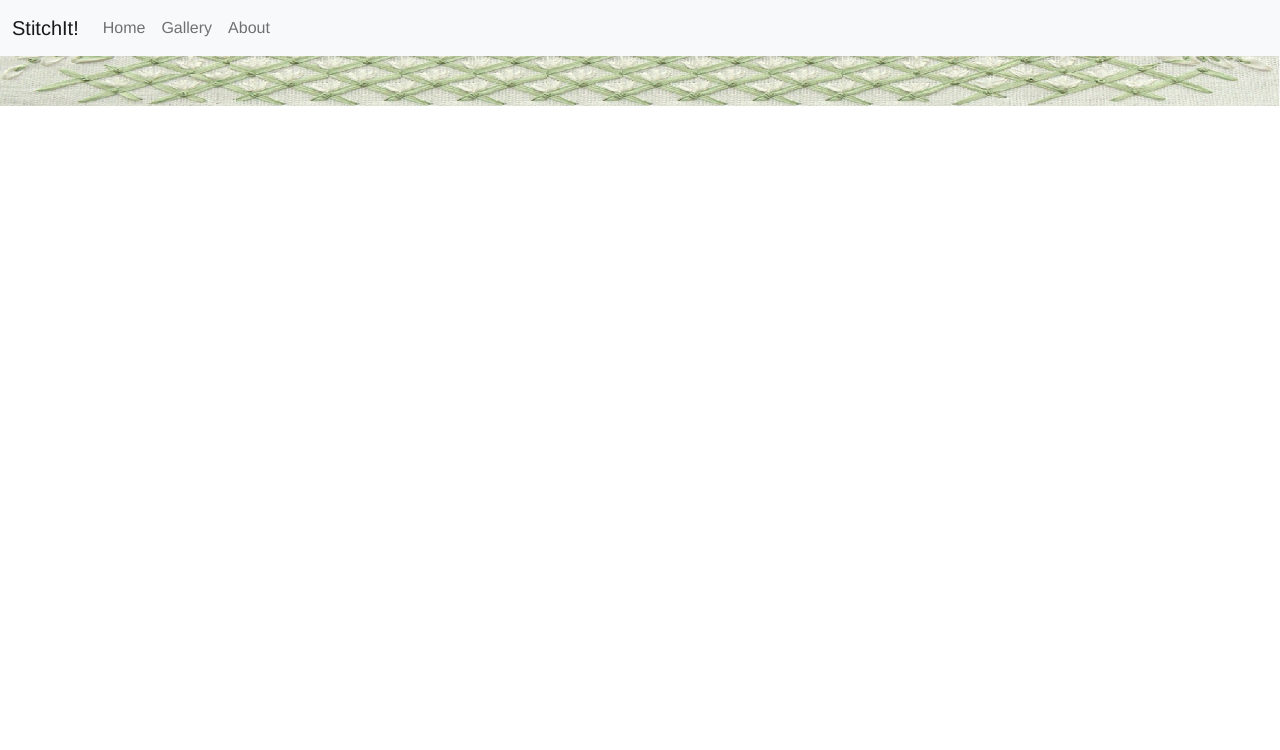
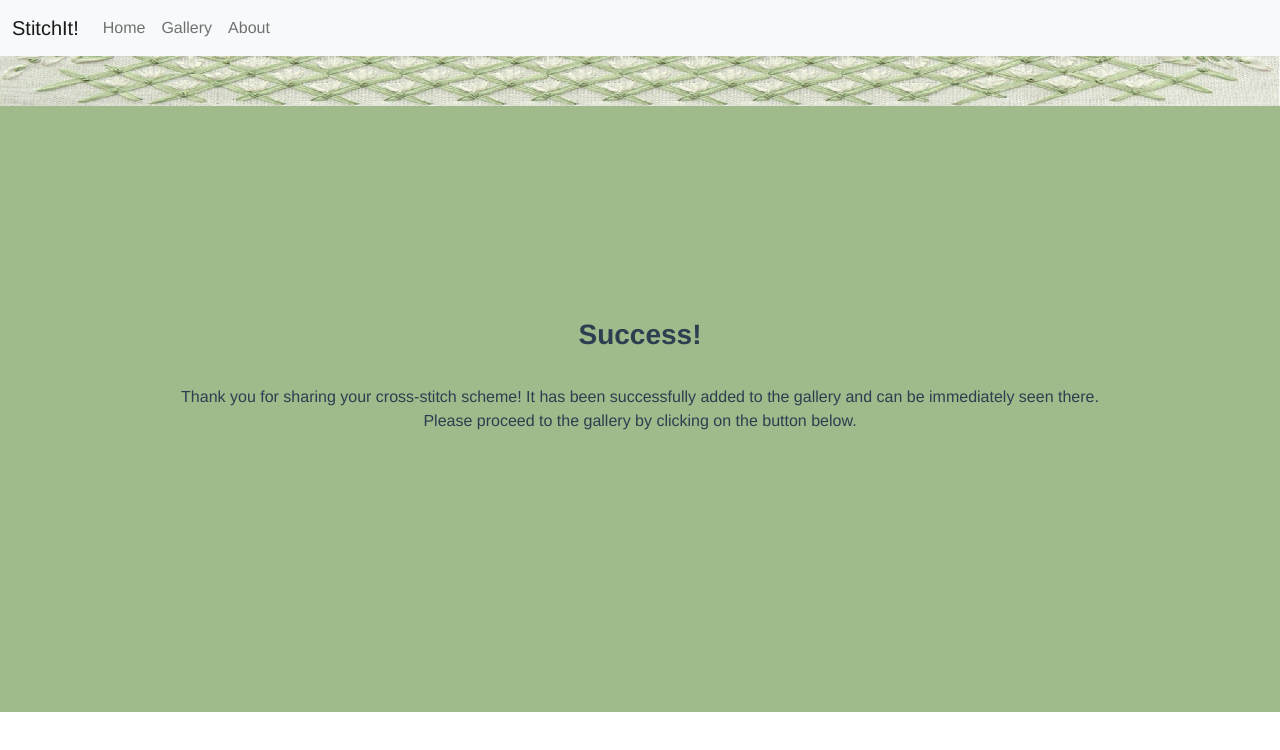
Before and after one commit to s0570572/stitchit-project, a Vue app: page /add-success in a window 1280 px wide. Shown: the top 750 px of the page. Built offline with nearby package versions, Linux system fonts and the light colour scheme.

Commit message:
add success page after posting an entry

```diff
--- a/src/router/index.js
+++ b/src/router/index.js
@@ -3,6 +3,7 @@ import Home from '../views/Home.vue'
 import About from '../views/About.vue'
 import Gallery from '../views/Gallery.vue'
 import AddEntry from '../views/AddEntry'
+import AddSuccess from '../views/AddSuccess'
 
 const routes = [
   {
@@ -24,6 +25,11 @@ const routes = [
     path: '/add-entry',
     name: 'Add entry',
     component: AddEntry
+  },
+  {
+    path: '/add-success',
+    name: 'Success',
+    component: AddSuccess
   }
 ]
 
--- a/src/views/About.vue
+++ b/src/views/About.vue
@@ -13,7 +13,7 @@
 <style>
 #intro {
   background-color: #a1ba8b;
-  padding: 14%;
+  padding: 13.1%;
 }
 #text {
   text-align: left;
--- a/src/views/AddEntry.vue
+++ b/src/views/AddEntry.vue
@@ -62,7 +62,7 @@
         </div>
       </dd>
     </dl>
-    <button type="button" class="btn btn-light" id="button">Submit</button>
+    <button type="button" class="btn btn-light" id="button" onclick="location.href='../add-success'">Submit</button>
   </div>
 
 </template>
--- /dev/null
+++ b/src/views/AddSuccess.vue
@@ -0,0 +1,27 @@
+<template>
+  <div id="textbox">
+    <h3 id="headingpadding"><strong>Success!</strong></h3>
+    <p class="text">Thank you for sharing your cross-stitch scheme! It has been successfully added to the gallery and can be
+      immediately seen there. Please proceed to the gallery by clicking on the button below.</p>
+  </div>
+</template>
+
+<script>
+export default {
+  name: 'AddSuccess'
+}
+</script>
+
+<style scoped>
+#textbox {
+  align-content: center;
+  padding: 212px 150px 258px;
+}
+#headingpadding {
+  padding-bottom: 20px;
+}
+.text {
+  align-content: center;
+  padding: 5px;
+}
+</style>
```
